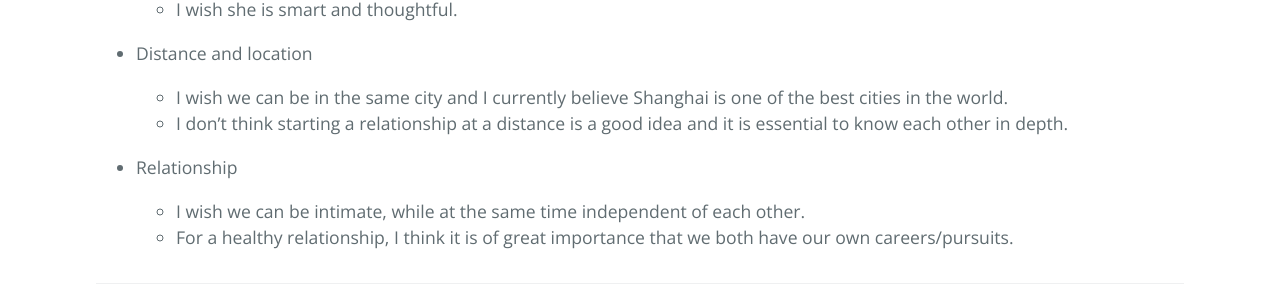
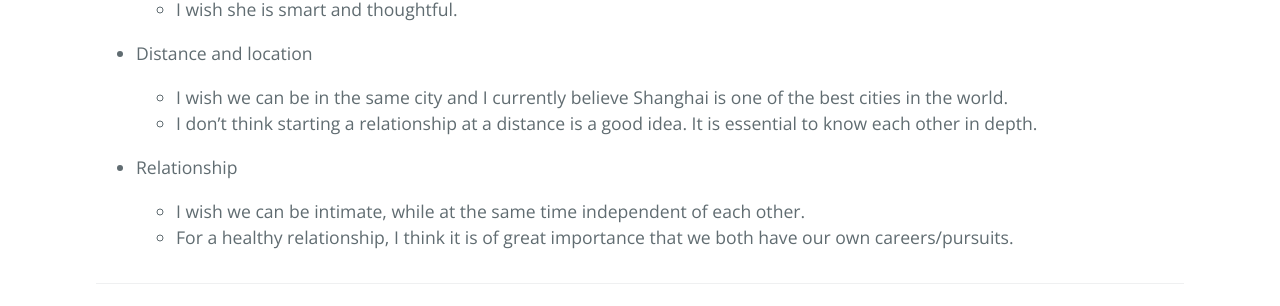
Before and after one commit to ZhimingZhou/zhimingzhou.github.io, a Jekyll site: the page built from _posts/2021-10-11-Prospective-Spouse.md, in a window 1280 px wide. Shown: the part 607-913 px from the top of the page. Built offline with Jekyll 4.4.1, drawn with Linux system fonts in a browser that asks for light colours; comment, search, counter and statistics services are not loaded.

Commit message:
Update 2021-10-11-Prospective-Spouse.md

```diff
--- a/_posts/2021-10-11-Prospective-Spouse.md
+++ b/_posts/2021-10-11-Prospective-Spouse.md
@@ -21,7 +21,7 @@ I'm currently single and I'm looking forward to meeting my long-awaited girl.
 - Distance and location
 
   - I wish we can be in the same city and I currently believe Shanghai is one of the best cities in the world.
-  - I don't think starting a relationship at a distance is a good idea and it is essential to know each other in depth.
+  - I don't think starting a relationship at a distance is a good idea. It is essential to know each other in depth.
 
 <!--  -->
 - Relationship
```
